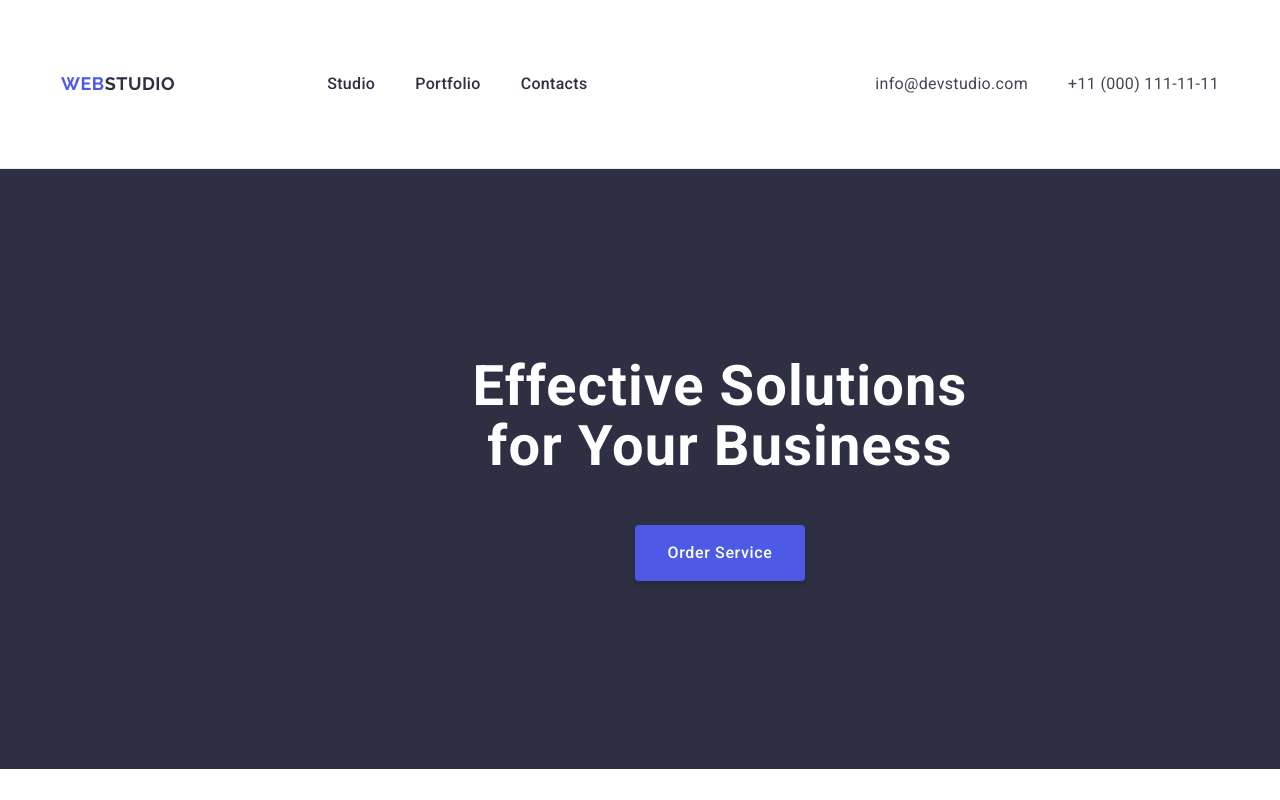
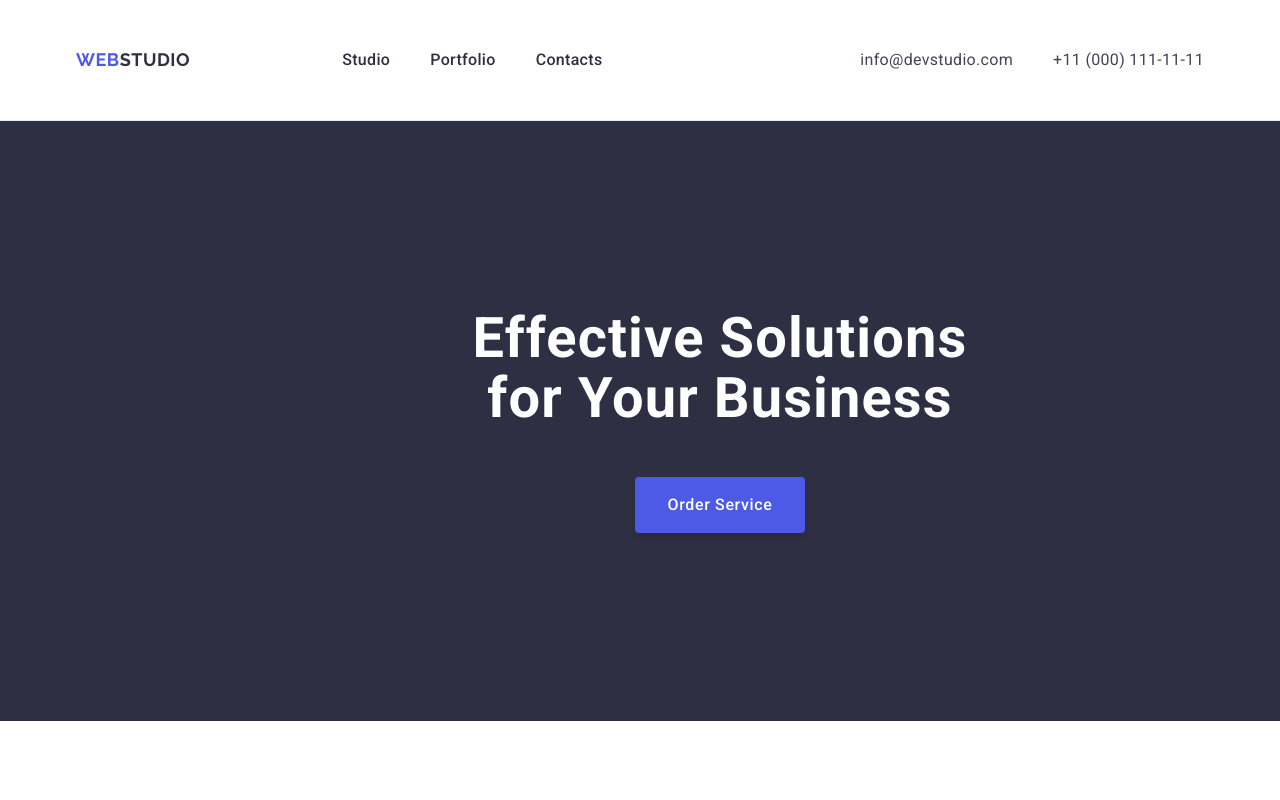
Before and after one commit to NazarHook/goit0markup-hw-03, a plain HTML site: page index.html in a window 1280 px wide. Shown: the top 800 px of the page. Drawn offline with nearby package versions, Linux system fonts and the light colour scheme.

Commit message:
Update styles.css

```diff
--- a/css/styles.css
+++ b/css/styles.css
@@ -28,7 +28,8 @@ ul, ol{
     width:1158px;
     margin-left: auto;
     margin-right: auto;
-    padding: 0 15px;
+    padding-left: 15px;
+    padding-right: 15px;
 }
 span {
 font-family: "Raleway", sans-serif;
@@ -333,19 +334,18 @@ color: var(--CLOUD, #F4F4FD);
     display: flex;
     flex-direction: row;
     justify-content: space-between;
-    padding: 24px 0 ;
 }
 .page-nav{
     display: flex;
     flex-direction: row;
     gap: 76px;
     align-items: center;
-    padding: 24px 0 ;
 }
 .main-nav{
     display: flex;
     flex-direction: row;
     gap: 40px;
+     padding: 24px 0;
 }
 .contacts {
 display: flex;
```
